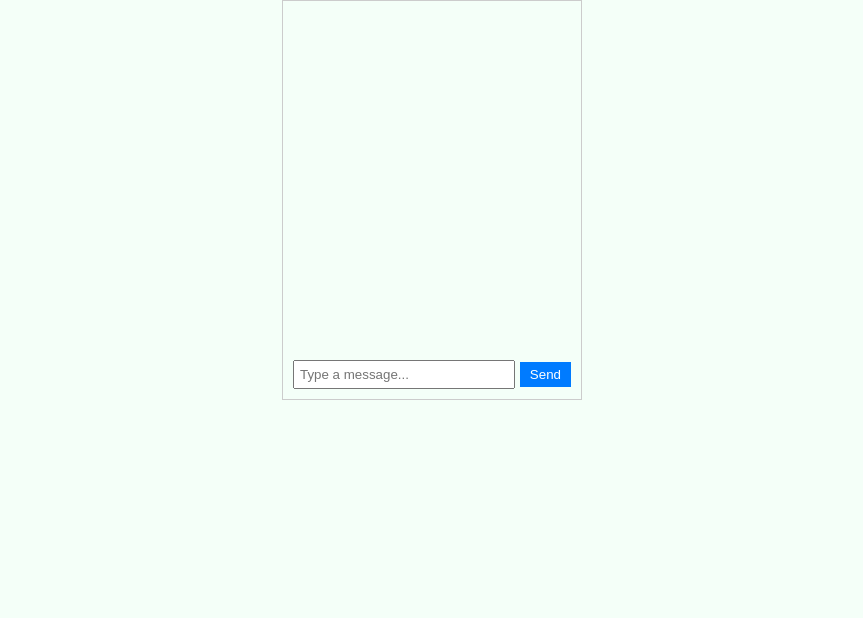
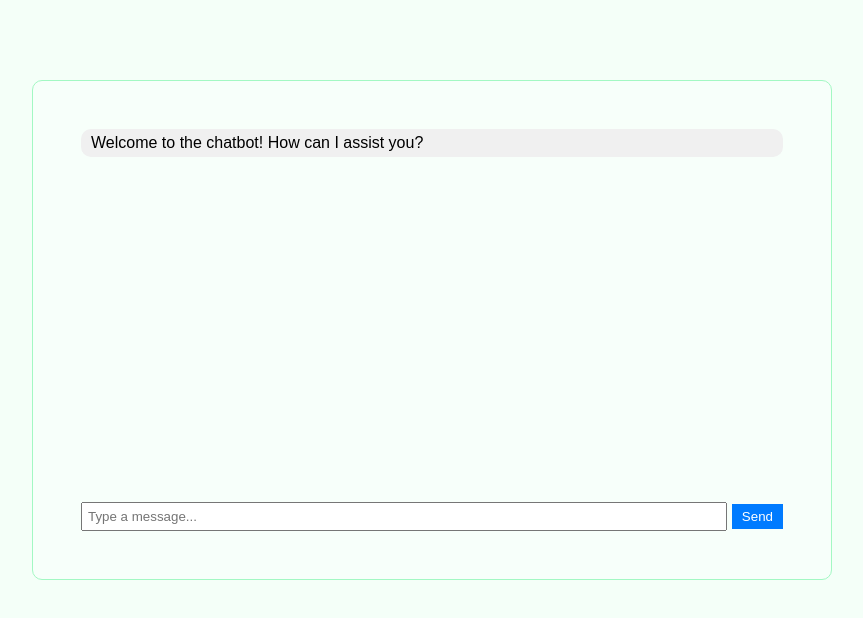
Before and after one commit to fredericsteegmansPXL/Roobert, a plain HTML site: page index.html in a window 1280 px wide. Shown: the whole page, without its empty margins (208-1071 px from the left). Drawn offline with Linux system fonts and the light colour scheme.

Commit message:
extra styling en welcome text

```diff
--- a/script.js
+++ b/script.js
@@ -1,5 +1,12 @@
+// script.js
+
 // Define a variable to keep track of the bot's state
 let botState = "askQuestion";
+
+// Display a welcome message after a delay when the page loads
+setTimeout(function() {
+    displayMessage("Welcome to the chatbot! How can I assist you?", "bot-message");
+}, 1000); // Delay of 1000 milliseconds (1 second)
 
 document.getElementById("send-btn").addEventListener("click", function() {
     sendMessage();
--- a/sty.css
+++ b/sty.css
@@ -10,12 +10,14 @@ body {
 }
 
 #chat-container {
-    width: 300px;
-    height: 400px;
-    border: 1px solid #ccc;
+    width: 800px;
+    height: 500px;
+    border: 1px solid #a3f8c3;
+    border-radius: 10px;
+    background-color: #f7fffa;
     overflow-y: scroll;
-    padding: 10px;
-    margin: 0 auto; /* Center the container horizontally */
+    padding: 3rem;
+    margin: 5rem auto; /* Center the container horizontally */
     display: flex;
     flex-direction: column;
     justify-content: flex-end; /* Align input container to the bottom */
@@ -29,6 +31,7 @@ body {
 .user-message {
     background-color: #eff7ff; /* Light blue for user messages */
     padding: 5px 10px;
+    text-align: right;
     border-radius: 10px;
     margin-bottom: 5px;
 }
```
